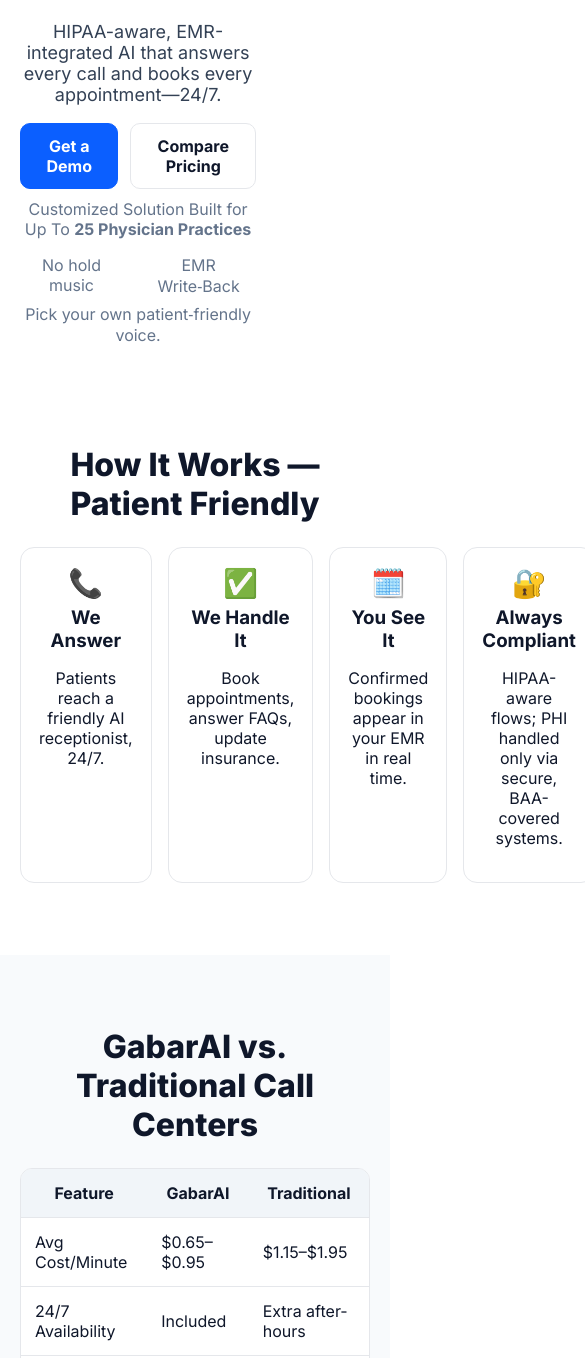
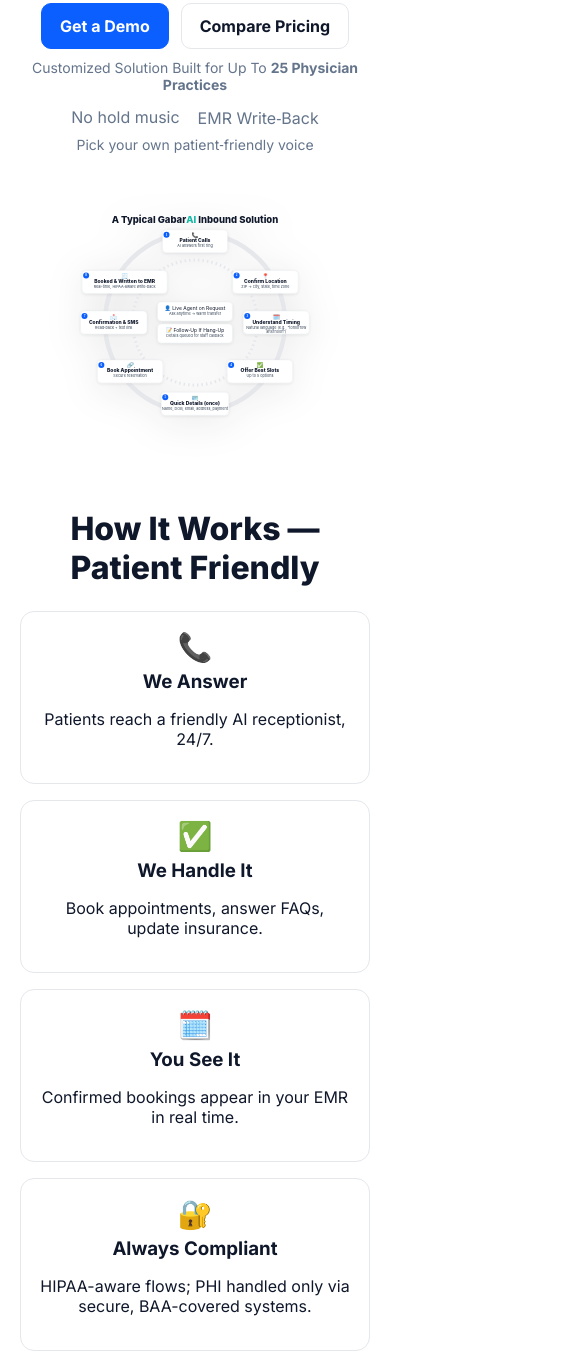
Before and after one commit to bdk76/gabar-ai-site, a plain HTML site: page index.html in a window 390 px wide. Shown: the part 378-1736 px from the top of the page, 585 px wide, since content can reach past the window. Drawn offline with Linux system fonts and the light colour scheme.

Commit message:
Add files via upload

```diff
--- a/index.html
+++ b/index.html
@@ -4,7 +4,7 @@
   <meta charset="utf-8">
   <meta http-equiv="x-ua-compatible" content="ie=edge">
   <meta name="viewport" content="width=device-width, initial-scale=1">
-  <title><span class="brand-dark">Gabar</span><span class="brand-teal">AI</span> — The AI Front Office for Healthcare</title>
+  <title>Gabar AI — The AI Front Office for Healthcare</title>
   <meta name="description" content="HIPAA-aware, EMR-integrated AI that answers every call and books every appointment—24/7.">
   <link rel="preconnect" href="https://fonts.googleapis.com">
   <link rel="preconnect" href="https://fonts.gstatic.com" crossorigin>
@@ -46,10 +46,10 @@
             <li>No hold music</li>
             <li>EMR Write‑Back</li>
           </ul>
-          <p class="voice-note">Pick your own patient‑friendly voice.</p>
+          <p class="voice-note">Pick your own patient‑friendly voice</p>
         </div>
         <div class="hero-art">
-  <img src="gabar_circular_flow_v9.svg" alt="A Typical Gabar AI Inbound Solution — circular flow" class="flow-graphic">
+  <img src="gabar_circular_flow_v9.svg" alt="A Typical GabarAI Inbound Solution — circular flow" class="flow-graphic">
 </div>
       </div>
     </section>
@@ -70,11 +70,11 @@
     <!-- DIFFERENTIATION -->
     <section id="compare" class="section alt">
       <div class="container">
-        <h2 class="section-title"><span class="brand-dark">Gabar</span><span class="brand-teal">AI</span> vs. Traditional Call Centers</h2>
+        <h2 class="section-title">Gabar AI vs. Traditional Call Centers</h2>
         <div class="table-wrap">
           <table class="compare">
             <thead>
-              <tr><th>Feature</th><th><span class="brand-dark">Gabar</span><span class="brand-teal">AI</span></th><th>Traditional</th></tr>
+              <tr><th>Feature</th><th>Gabar AI</th><th>Traditional</th></tr>
             </thead>
             <tbody>
               <tr><td>Avg Cost/Minute</td><td>$0.65–$0.95</td><td>$1.15–$1.95</td></tr>
@@ -134,7 +134,7 @@
           <div class="stat"><div class="num">4:24</div><div class="cap">Avg hold time (human agents) vs 0:50 HFMA standard</div></div>
         </div>
 
-        <h3 class="subhead">The <span class="brand-dark">Gabar</span><span class="brand-teal">AI</span> Solution</h3>
+        <h3 class="subhead">The Gabar AI Solution</h3>
         <div class="matrix">
           <div class="row"><div class="cell pain">⏱️ Long hold times & abandoned calls</div><div class="cell outcome">➡️ Instant answer 24/7 → lower abandon rates & faster bookings</div></div>
           <div class="row"><div class="cell pain">💬 Inconsistent service & negative interactions</div><div class="cell outcome">➡️ Friendly, consistent scripts + sentiment handling → higher CSAT/NPS</div></div>
@@ -148,7 +148,7 @@
     <section id="integrations" class="section alt">
       <div class="container">
         <h2 class="section-title">Plug and Play with Your EMR</h2>
-        <p class="sub"><span class="brand-dark">Gabar</span><span class="brand-teal">AI</span> is built for speed and flexibility. We are able to connect with any EMR with API capabilities and have already connected with the major EMR systems.</p>
+        <p class="sub">Gabar AI is built for speed and flexibility. We are able to connect with any EMR with API capabilities and have already connected with the major EMR systems.</p>
       </div>
     </section>
 
@@ -174,7 +174,7 @@
 
   <footer class="site-footer">
     <div class="container foot">
-      <p>© <span id="y"></span> <span class="brand-dark">Gabar</span><span class="brand-teal">AI</span> · All rights reserved.</p>
+      <p>© <span id="y"></span> Gabar AI · All rights reserved.</p>
       <nav>
         <a href="#">Privacy</a>
         <a href="#">Terms</a>
--- a/styles.css
+++ b/styles.css
@@ -5,14 +5,12 @@
 }
 *{box-sizing:border-box}
 html,body{margin:0;padding:0;background:var(--bg);color:var(--ink);font-family:Inter,system-ui,Arial,sans-serif}
-.container{max-width: 6400px;margin:0 auto;padding:0 20px;text-align:center}
+.container{max-width:1100px;margin:0 auto;padding:0 20px;text-align:center}
 .section{padding:72px 0}
 .section.alt{background:#f8fafc}
 .section-title{font-size:32px;font-weight:800;margin:0 0 24px}
 .small{font-size:14px;color:var(--muted)}
-.icp-banner{margin-top:10px;color:var(--muted);font-size:14px
-  font-size: 18px;
-}
+.icp-banner{margin-top:10px;color:var(--muted);font-size:14px}
 
 /* Header */
 .site-header{position:sticky;top:0;background:#ffffffcc;backdrop-filter:blur(6px);border-bottom:1px solid var(--line);z-index:10}
@@ -37,10 +35,8 @@ html,body{margin:0;padding:0;background:var(--bg);color:var(--ink);font-family:I
 .hero .sub{font-size:18px;color:var(--sub)}
 .cta-row{display:flex;gap:12px;margin:16px 0 8px; justify-content:center}
 .trust-bullets{list-style:none;padding:0;margin:8px 0 0;display:flex;gap:18px;color:var(--muted);justify-content:center}
-.voice-note{margin-top:6px;color:var(--muted);font-size:14px
-  font-size: 18px;
-}
-.hero-art svg{max-width: 6400px; width:100%; height:auto; border:1px solid var(--line); border-radius:16px; box-shadow:0 8px 24px rgba(15,23,42,0.08);}
+.voice-note{margin-top:6px;color:var(--muted);font-size:14px}
+.hero-art svg{max-width:860px; width:100%; height:auto; border:1px solid var(--line); border-radius:16px; box-shadow:0 8px 24px rgba(15,23,42,0.08);}
 
 /* Steps */
 .steps{display:grid;grid-template-columns:repeat(4,1fr);gap:16px;justify-items:center}
@@ -75,26 +71,33 @@ table.compare{width:100%;border-collapse:collapse}
 .matrix .outcome{background:#f9fafb;font-weight:600}
 
 /* Contact */
-.intake{max-width: 6400px;margin:12px auto 0;text-align:left}
+.intake{max-width:720px;margin:12px auto 0;text-align:left}
 .intake .row{display:grid;grid-template-columns:1fr 1fr;gap:12px;margin-bottom:12px}
 .intake input{width:100%;padding:12px 14px;border:1px solid var(--line);border-radius:10px;font-size:16px}
 .intake button{display:block;margin:10px auto 0}
-@media(max-width: 6400px;padding:20px 0;background:#fff}
+@media(max-width:560px){ .intake .row{grid-template-columns:1fr} .intake{text-align:center} }
+
+/* Footer */
+.site-footer{border-top:1px solid var(--line);padding:20px 0;background:#fff}
 .foot{display:flex;justify-content:space-between;align-items:center;color:var(--muted)}
 .foot nav a{color:var(--muted);text-decoration:none;margin-left:14px}
 
 /* Responsive */
-@media (max-width: 6400px;
-  width:110%;              /* allow to spill slightly beyond its grid column */
-  max-width:
-  height:auto;
-  margin:0 auto;
-  transform-origin:center;
-  transition:transform 220ms ease, filter 220ms ease;
-  will-change:transform, filter;
-  /* subtle shadow all the time for depth */
-  filter: drop-shadow(0 6px 18px rgba(15,23,42,0.10));
+@media (max-width: 980px){
+  .hero-grid{grid-template-columns:1fr}
+  .steps{grid-template-columns:repeat(2,1fr)}
+  .cards{grid-template-columns:repeat(2,1fr)}
+  .stats-grid{grid-template-columns:repeat(2,1fr)}
 }
+@media (max-width: 560px){
+  .steps,.cards,.stats-grid{grid-template-columns:1fr}
+  .matrix .row{grid-template-columns:1fr}
+  .nav-links a{display:none}
+}
+
+
+/* === Flow graphic: bigger + hover === */
+
 
 /* Hover polish (only when hover is supported) */
 @media (hover: hover) and (pointer: fine){
@@ -110,22 +113,17 @@ table.compare{width:100%;border-collapse:collapse}
 }
 
 /* Mobile friendliness */
-@media (max-width: 6400px; max-width: 6400px; }
+@media (max-width:980px){
+
 }
 
-
-/* Clean rebuilt rule for the hero diagram */
+/* Authoritative rule for the hero diagram */
 .flow-graphic {
   width: 100%;
-  max-width: 6400px; /* 2x from prior build */
+  max-width: 6400px; /* large but responsive */
   height: auto;
   display: block;
   margin: 0 auto;
   transform-origin: center;
   filter: drop-shadow(0 6px 18px rgba(15,23,42,0.10));
 }
-
-
-.trust-bullets li {
-  font-size: 18px;
-}
```
